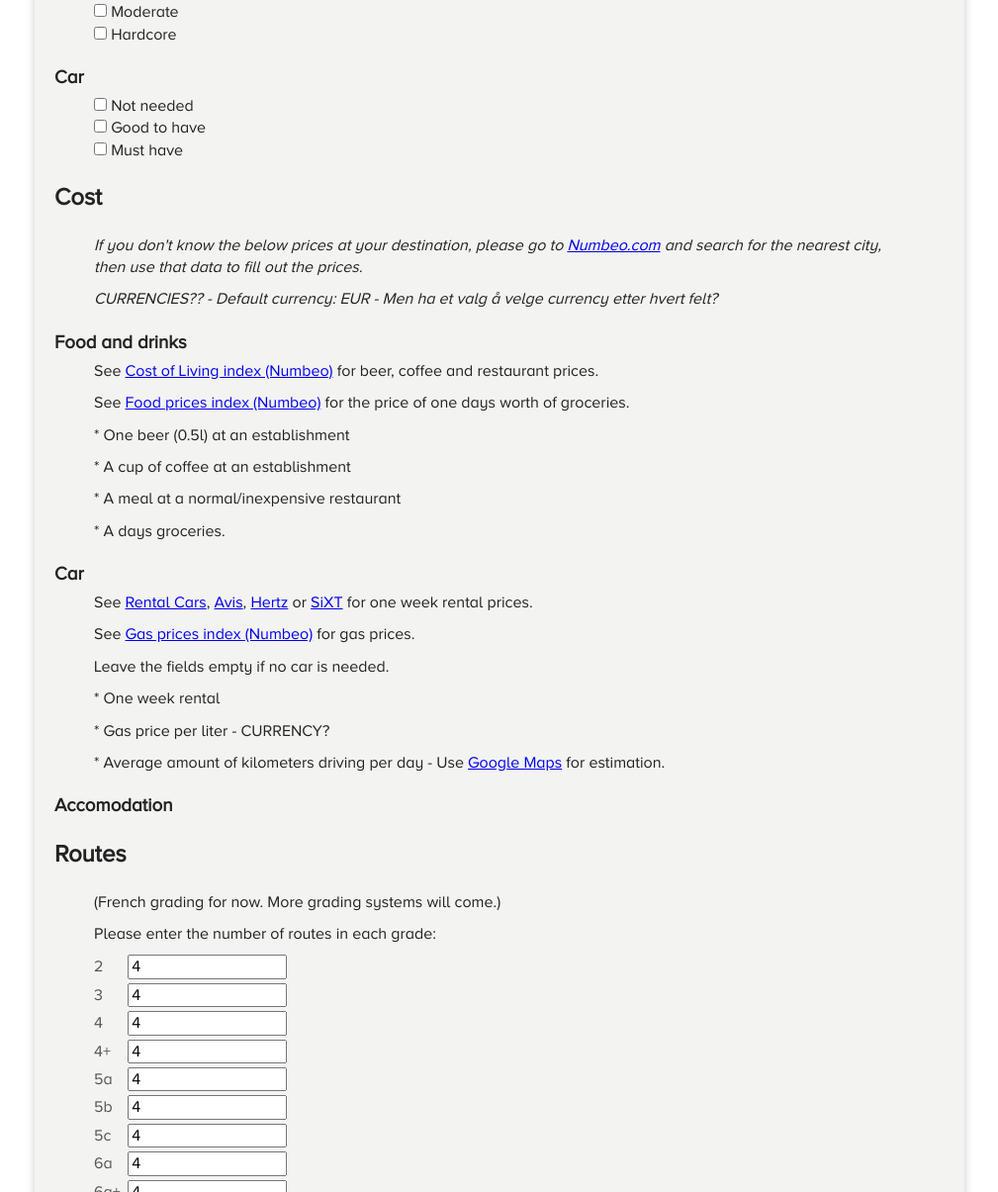
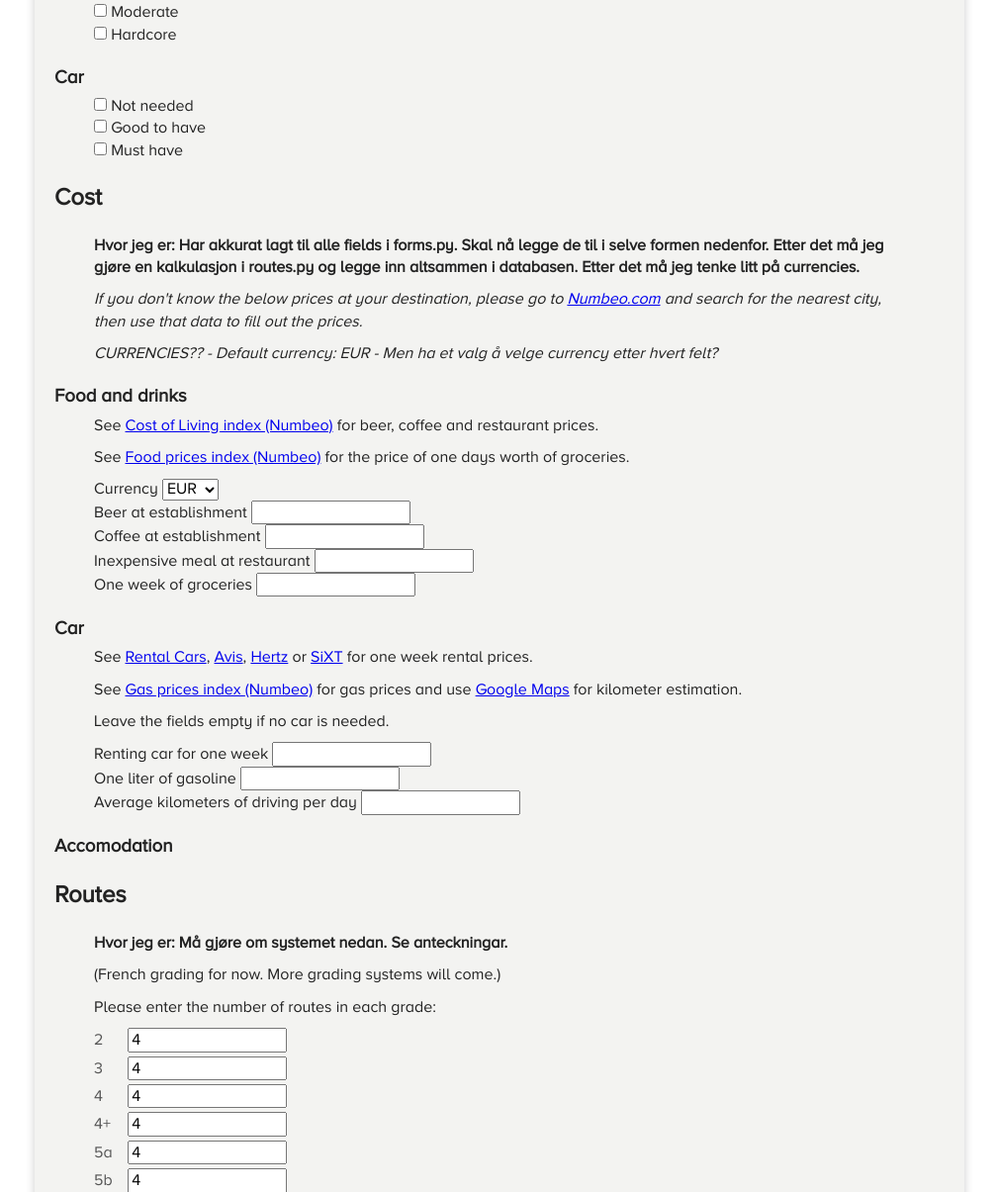
Before and after one commit to ethorn/climb_dest, a Flask app: page /add_destination in a window 1280 px wide. Shown: the part 1735-2940 px from the top of the page at 99% size, without its empty margins (135-1144 px from the left). Run offline with Flask 2, Linux system fonts and the light colour scheme; the visitor is signed in with stand-in values (Sample User, id 1); data comes from the database, SQL or seed files in the repository; both versions use the stored data as it was after the commit; some libraries are stand-ins or nearby versions; some web fonts are replaced.

Commit message:
Work on currency for cost of add_dest_form

```diff
--- a/app/forms.py
+++ b/app/forms.py
@@ -1,6 +1,6 @@
 from flask_wtf import FlaskForm
 from wtforms import StringField, TextAreaField, IntegerField, PasswordField, BooleanField, SubmitField, SelectField, \
-                    FileField, MultipleFileField, HiddenField
+    FileField, MultipleFileField, HiddenField
 from wtforms.validators import ValidationError, DataRequired, Length, Email, EqualTo
 from flask_wtf.file import FileAllowed, FileRequired
 from app.models import User
@@ -150,22 +150,6 @@
     rent_car_locally = BooleanField('Car available locally')
 
     # Cost
-    beer_at_establishment = IntegerField('Beer at establishment')
-    coffee_at_establishment = IntegerField('Coffee at establishment')
-    restaurant_inexpensive_meal = IntegerField('restaurant_inexpensive_meal')
-    groceries_one_week = IntegerField('groceries_one_week')
-    car_rent_one_week = IntegerField('car_rent_one_week')
-    gas_one_liter = IntegerField('gas_one_liter')
-    km_per_day = IntegerField('km_per_day')
-    tent_per_day = IntegerField('tent_per_day')
-    van_per_day = IntegerField('van_per_day')
-    camping_per_day = IntegerField('camping_per_day')
-    hostel_per_day = IntegerField('hostel_per_day')
-    apartment_per_day = IntegerField('apartment_per_day')
-    house_per_day = IntegerField('house_per_day')
-    hotel_per_day = IntegerField('hotel_per_day')
-
-    # Cost (old stuff)
     currency = SelectField('Currency',
                            choices=[('EUR', 'EUR'), ('AUD', 'AUD'), ('BGN', 'BGN'),
                                     ('BRL', 'BRL'), ('CAD', 'CAD'), ('CHF', 'CHF'),
@@ -178,12 +162,22 @@
                                     ('PLN', 'PLN'), ('RON', 'RON'), ('RUB', 'RUB'),
                                     ('SEK', 'SEK'), ('SGD', 'SGD'), ('THB', 'THB'),
                                     ('TRY', 'TRY'), ('USD', 'USD'), ('ZAR', 'ZAR')],
-                           validators=[DataRequired()], default='EUR')
-    weekly_avg = IntegerField('Weekly Average Cost')
-    tent_cost = IntegerField('Average cost for tent (per day)')
-    hostel_cost = IntegerField('Average cost for hostel (per day)')
-    apartment_cost = IntegerField('Average cost for apartment (per day)')
-    hotel_cost = IntegerField('Average cost for hotel (per day)')
+                           validators=[DataRequired()],
+                           default='EUR')
+    beer_at_establishment = IntegerField('Beer at establishment')
+    coffee_at_establishment = IntegerField('Coffee at establishment')
+    restaurant_inexpensive_meal = IntegerField('Inexpensive meal at restaurant')
+    groceries_one_week = IntegerField('One week of groceries')
+    car_rent_one_week = IntegerField('Renting car for one week')
+    gas_one_liter = IntegerField('One liter of gasoline')
+    km_per_day = IntegerField('Average kilometers of driving per day')
+    tent_per_day = IntegerField('Cost per night in tent')
+    van_per_day = IntegerField('Cost per night in van')
+    camping_per_day = IntegerField('Cost per night in camping')
+    hostel_per_day = IntegerField('Cost per night in hostel')
+    apartment_per_day = IntegerField('Cost per night in apartment')
+    house_per_day = IntegerField('Cost per night in house')
+    hotel_per_day = IntegerField('Cost per night in hotel')
 
     # Routes
     r_2 = IntegerField('2', render_kw={"placeholder": "0"}, default=4)
@@ -222,6 +216,7 @@
 class EditDestinationForm(FlaskForm):
     title = StringField('Destination title', validators=[DataRequired()])
     country = StringField('Country', validators=[DataRequired()])
-    discipline = SelectField('Main discipline', choices=[('traditional', 'Traditional'), ('bouldering', 'Bouldering'), ('sport', 'Sport')], validators=[DataRequired()])
+    discipline = SelectField('Main discipline', choices=[(
+        'traditional', 'Traditional'), ('bouldering', 'Bouldering'), ('sport', 'Sport')], validators=[DataRequired()])
     image = FileField('Destination Photo', validators=[FileRequired(), FileAllowed(images, 'Images only!')])
     submit = SubmitField('Update')
--- a/app/routes.py
+++ b/app/routes.py
@@ -186,7 +186,7 @@
 
 
 @app.route('/_convert_currency')
-def convert():
+def convert_currency():
 
     # name = request.cookies.get('userID')
 
@@ -474,7 +474,40 @@
             db.session.bulk_save_objects(additional_photos_object)
 
             # COST
+            # 1) Få currency brukt fra form
+            # 2) Få konverteringsverdi fra valgt valuta til EUR
+            #    + Hvis currency API'en ikke fungerer, bare lagre valgt valuta i databas
+            # 3) Regne om alt til EUR: beer_at_establishment = convertValue * form.beer_at_establishment.data
+            # 4) Lagre alt i databas, samt EUR som currency
+            currency = form.currency.data
 
+            beer_at_establishment = 1
+
+            avg_weekly_cost = 1+1  # Må fikses
+
+            cost = Cost(currency=ASDASD,
+                        beer_at_establishment=ASDASD,
+                        coffee_at_establishment=AD,
+                        restaurant_inexpensive_meal=ASD,
+                        groceries_one_week=ASD,
+                        car_rent_one_week=ASD,
+                        gas_one_liter=ASD,
+                        km_per_day=ASD,
+                        tent_per_day=ASD,
+                        van_per_day=ASD,
+                        camping_per_day=ASD,
+                        hostel_per_day=ASD,
+                        apartment_per_day=ASD,
+                        house_per_day=ASD,
+                        hotel_per_day=ASD,
+                        avg_weekly_cost=avg_weekly_cost,
+                        destination_id=d.id)
+            db.session.add(cost)
+
+            # cost = Cost(currency=currency, weekly_avg=weekly_avg, tent=tent_cost, hostel=hostel_cost,
+            #             apartment=apartment_cost, hotel=hotel_cost, destination_id=d.id)
+
+            # Cost (old)
             # ### CURRENCY TO EUR
             # REQUEST FOR CURRENCY DATA
             # payload = {'base': form.currency.data, 'symbols': 'EUR'}
@@ -504,8 +537,7 @@
             total_routes = range_23 + range_4 + range_5 + range_6 + range_7 + range_8 + range_9
             ###
 
-            # cost = Cost(currency=currency, weekly_avg=weekly_avg, tent=tent_cost, hostel=hostel_cost,
-            #             apartment=apartment_cost, hotel=hotel_cost, destination_id=d.id)
+
             months = Months(january=form.january.data, february=form.february.data, mars=form.mars.data,
                             april=form.april.data, may=form.may.data, june=form.june.data, july=form.july.data,
                             august=form.august.data, september=form.september.data, october=form.october.data,
@@ -530,7 +562,6 @@
                             range_8=range_8, r_9a=form.r_9a.data, r_9a_p=form.r_9a_p.data, r_9b=form.r_9b.data,
                             r_9b_p=form.r_9b_p.data, r_9c=form.r_9c.data, range_9=range_9, total_routes=total_routes,
                             destination_id=d.id)
-            # db.session.add(cost)
             db.session.add(months)
             db.session.add(accomodation)
             db.session.add(approach)
--- a/app/templates/add_destination.html
+++ b/app/templates/add_destination.html
@@ -138,6 +138,7 @@
         <!-- <h4>{{ form.currency.label }}</h4> -->
 
         <h2>Cost</h2>
+        <p><strong>Hvor jeg er: Har akkurat lagt til alle fields i forms.py. Skal nå legge de til i selve formen nedenfor. Etter det må jeg gjøre en kalkulasjon i routes.py og legge inn altsammen i databasen. Etter det må jeg tenke litt på currencies.</strong></p>
         <p><span class="help-info">If you don't know the below prices at your destination, please go to <a
                 href="http://www.numbeo.com">Numbeo.com</a> and search for the nearest city, then use that data to fill
             out the prices.</span></p>
@@ -149,47 +150,87 @@
             restaurant prices.</p>
         <p>See <a href="https://www.numbeo.com/food-prices/">Food prices index (Numbeo)</a> for the price of one days
             worth of groceries.</p>
-        <p>* One beer (0.5l) at an establishment</p>
-        <p>* A cup of coffee at an establishment</p>
-        <p>* A meal at a normal/inexpensive restaurant</p>
-        <p>* A days groceries.</p>
+
+        <ul>
+            <li>
+                {{ form.currency.label }}
+                {{ form.currency }}
+            </li>
+            <li>
+                {{ form.beer_at_establishment.label }}
+                {{ form.beer_at_establishment }}
+            </li>
+            <li>
+                {{ form.coffee_at_establishment.label }}
+                {{ form.coffee_at_establishment }}
+            </li>
+            <li>
+                {{ form.restaurant_inexpensive_meal.label }}
+                {{ form.restaurant_inexpensive_meal }}
+            </li>
+            <li>
+                {{ form.groceries_one_week.label }}
+                {{ form.groceries_one_week }}
+            </li>
+        </ul>
 
         <h3>Car</h3>
         <p>See <a href="https://www.rentalcars.com/">Rental Cars</a>, <a
                 href="https://www.avis.com/en/locations/avisworldwide">Avis</a>, <a
                 href="https://www.hertz.no/rentacar/location">Hertz</a> or <a
                 href="https://www.sixt.com/car-rental/">SiXT</a> for one week rental prices.</p>
-        <p>See <a href="https://www.numbeo.com/gas-prices/">Gas prices index (Numbeo)</a> for gas prices.</p>
+        <p>See <a href="https://www.numbeo.com/gas-prices/">Gas prices index (Numbeo)</a> for gas prices and use <a href="http://maps.google.com">Google Maps</a> for
+            kilometer estimation.</p>
         <p>Leave the fields empty if no car is needed.</p>
-        <p>* One week rental</p>
-        <p>* Gas price per liter - CURRENCY?</p>
-        <p>* Average amount of kilometers driving per day - Use <a href="http://maps.google.com">Google Maps</a> for
-            estimation.</p>
+        <ul>
+            <li>
+                {{ form.car_rent_one_week.label }}
+                {{ form.car_rent_one_week }}
+            </li>
+            <li>
+                {{ form.gas_one_liter.label }}
+                {{ form.gas_one_liter }}
+            </li>
+            <li>
+                {{ form.km_per_day.label }}
+                {{ form.km_per_day }}
+            </li>
+        </ul>
 
         <h3>Accomodation</h3>
         <ul>
-            <li class="js-accomodation-cost-item-in-add-destination-form" name="tent-cost">Tent</li>
-            <li class="js-accomodation-cost-item-in-add-destination-form" name="van-cost">Van</li>
-            <li class="js-accomodation-cost-item-in-add-destination-form" name="hostel-cost">Hostel</li>
-            <li class="js-accomodation-cost-item-in-add-destination-form" name="camping-cost">Camping</li>
-            <li class="js-accomodation-cost-item-in-add-destination-form" name="apartment-cost">Apartment</li>
-            <li class="js-accomodation-cost-item-in-add-destination-form" name="house-cost">House</li>
-            <li class="js-accomodation-cost-item-in-add-destination-form" name="hotel-cost">Hotel</li>
+            <li class="js-accomodation-cost-item-in-add-destination-form" name="tent-cost">
+                {{ form.tent_per_day.label }}
+                {{ form.tent_per_day }}
+            </li>
+            <li class="js-accomodation-cost-item-in-add-destination-form" name="van-cost">
+                {{ form.van_per_day.label }}
+                {{ form.van_per_day }}
+            </li>
+            <li class="js-accomodation-cost-item-in-add-destination-form" name="camping-cost">
+                {{ form.tent_per_day.label }}
+                {{ form.tent_per_day }}
+            </li>
+            <li class="js-accomodation-cost-item-in-add-destination-form" name="hostel-cost">
+                {{ form.hostel_per_day.label }}
+                {{ form.hostel_per_day }}
+            </li>
+            <li class="js-accomodation-cost-item-in-add-destination-form" name="apartment-cost">
+                {{ form.apartment_per_day.label }}
+                {{ form.apartment_per_day }}
+            </li>
+            <li class="js-accomodation-cost-item-in-add-destination-form" name="house-cost">
+                {{ form.house_per_day.label }}
+                {{ form.house_per_day }}
+            </li>
+            <li class="js-accomodation-cost-item-in-add-destination-form" name="hotel-cost">
+                {{ form.hotel_per_day.label }}
+                {{ form.hotel_per_day }}
+            </li>
         </ul>
 
-        <!--<h3>{{ form.weekly_avg.label }}</h3>
-            {{ form.weekly_avg }} {{ form.currency }} -->
-        <!-- <span class="per-week">per week</span>-->
-        <!-- <h4>{{ form.tent_cost.label }}</h4>
-            {{ form.tent_cost }}
-            <h4>{{ form.hostel_cost.label }} </h4>
-            {{ form.hostel_cost }}
-            <h4>{{ form.apartment_cost.label }} </h4>
-            {{ form.apartment_cost }}
-            <h4>{{ form.hotel_cost.label }} </h4>
-            {{ form.hotel_cost }} -->
-
         <h2>Routes</h2>
+        <p><strong>Hvor jeg er: Må gjøre om systemet nedan. Se anteckningar.</strong></p>
         <p>(French grading for now. More grading systems will come.)</p>
         <p>Please enter the number of routes in each grade:</p>
         <ul class="routes-list">
```
Also changed, not shown: app/models.py (+6 -3 lines), app/static/js/dev/currency.js (+30 -29 lines), migrations/versions/823bb1671107_.py (added, +32 -0 lines), app.db, app/static/js/dev/app-min.js (added), 2 other files.
